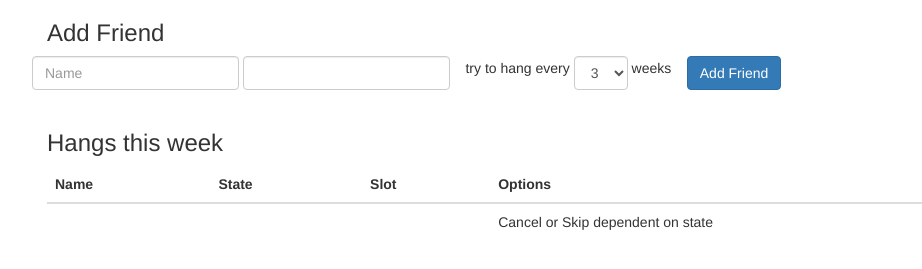
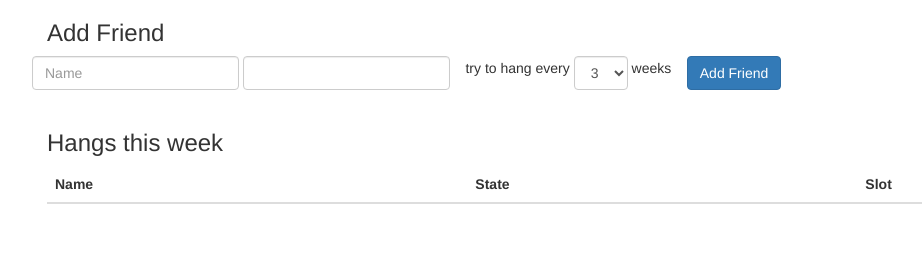
Before and after one commit to pdobrowsky/gohang, a Flask app: template app/templates/index.html in a window 1280 px wide. Shown: the part 132-401 px from the top of the page, without its empty margins (23-945 px from the left). Run offline with Flask 3, Linux system fonts and the light colour scheme; tables that the repository leaves empty hold one stand-in row (values such as "Sample post"); the template is opened without the code that fills it: values that come from a table or form of the project are taken from there, most other values are stand-ins (such as "Sample title", 1, 10 or a date in 2020); lists and menus that the app fills with data are empty; some libraries are stand-ins or nearby versions.

Commit message:
remove options column from upcoming hangs (for now?)

```diff
--- a/app/routes.py
+++ b/app/routes.py
@@ -49,6 +49,7 @@
 def index():
     form = FriendForm()
 
+    # note, this does not use the provided name, but the name they enter if they join the app, which doesn't match what's shown in the friends list
     hangs = current_user.upcoming_hangs(scheduler.get_scope()['attempt_week'])
 
     if form.validate_on_submit():
--- a/app/templates/index.html
+++ b/app/templates/index.html
@@ -15,7 +15,6 @@
                 <th>Name</th>
                 <th>State</th>
                 <th>Slot</th>
-                <th>Options</th>
             </tr>
         </thead>
         <tbody>
@@ -24,7 +23,6 @@
                 <td>{{ hang[1].first_name }}</td>
                 <td>{{ hang[0].state }}</td>
                 <td>{{ hang[0].finalized_slot }}</td>
-                <td>Cancel or Skip dependent on state</td>
             </tr>
             {% endfor %}
         </tbody>
```
